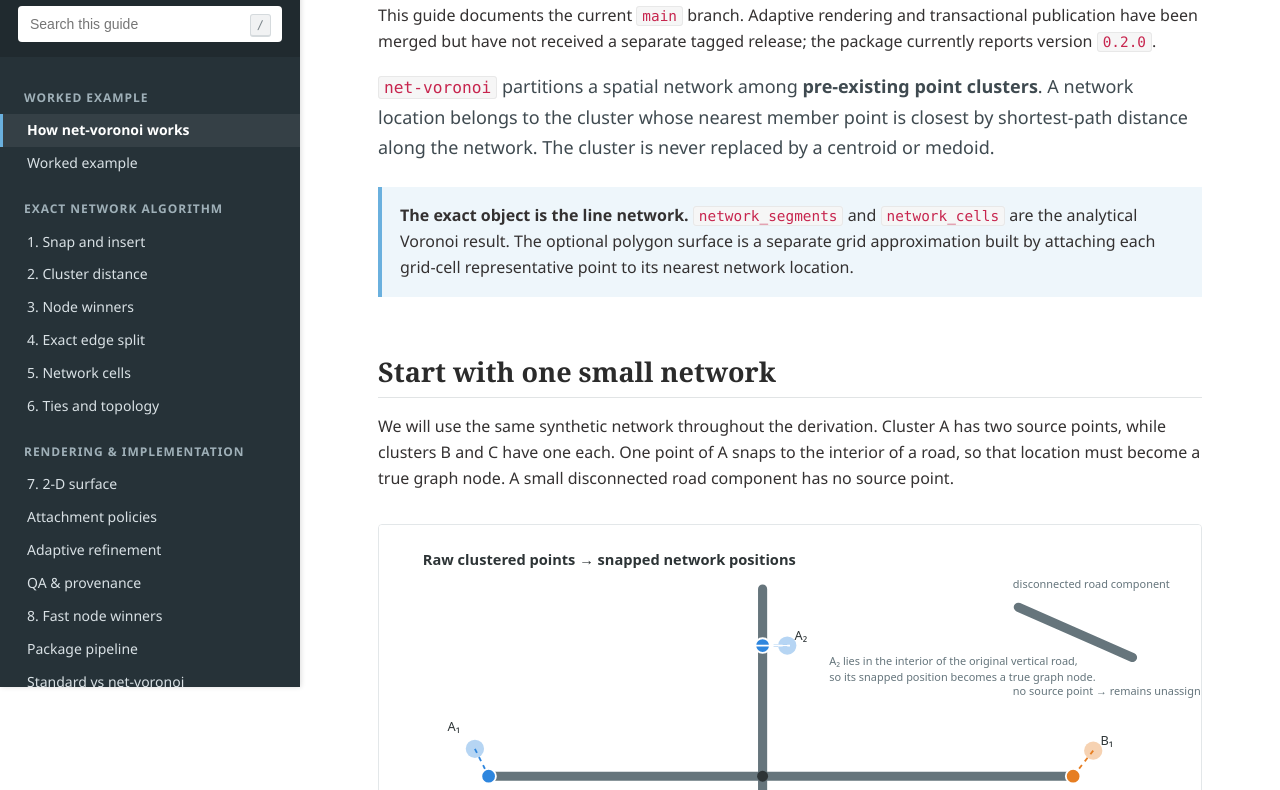
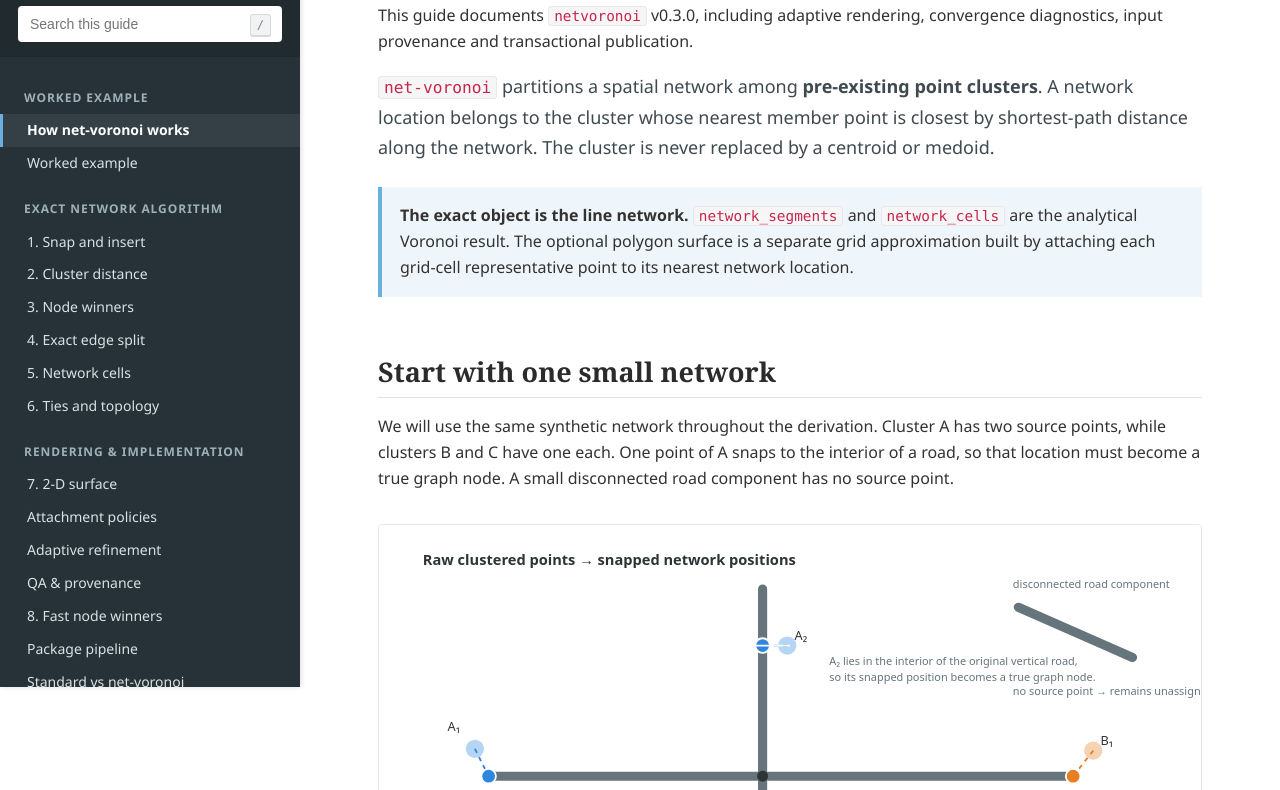
Before and after one commit to miraflor/net-voronoi, a plain HTML site: page docs/index.html in a window 1280 px wide. Shown: the part 113-903 px from the top of the page. Drawn offline with nearby package versions, Linux system fonts and the light colour scheme.

Commit message:
chore(release): Bump netvoronoi to v0.3.0

```diff
--- a/docs/index.html
+++ b/docs/index.html
@@ -64,7 +64,7 @@
     </nav>
 
     <div class="sidebar-footer">
-      <span>main (unreleased)</span>
+      <span>v0.3.0</span>
       <a href="https://github.com/miraflor/net-voronoi">View source</a>
     </div>
   </aside>
@@ -75,9 +75,8 @@
     <article class="doc-content" id="doc-content">
 
 <h1 id="how-net-voronoi-works">How <code>net-voronoi</code> works</h1>
-<p>This guide documents the current <code>main</code> branch. Adaptive rendering and transactional publication
-have been merged but have not received a separate tagged release; the package currently reports
-version <code>0.2.0</code>.</p>
+<p>This guide documents <code>netvoronoi</code> v0.3.0, including adaptive rendering,
+convergence diagnostics, input provenance and transactional publication.</p>
 
 <p class="lede"><code>net-voronoi</code> partitions a spatial network among <strong>pre-existing point clusters</strong>.
 A network location belongs to the cluster whose nearest member point is closest by shortest-path
@@ -386,8 +385,8 @@ A <code>converged</code> status does not certify completeness of all true planar
 
 <p>Every CLI GeoPackage includes a <code>netvoronoi_manifest</code> attribute table; CLI
 surface outputs also include <code>surface_territory_qa</code>. The manifest records
-software versions, a SHA-256 of the package source (the version stays 0.2.0 on
-<code>main</code>, so it cannot identify the code), input SHA-256 fingerprints, model settings,
+software versions, a SHA-256 of the package Python source (distinguishing source
+revisions beyond the version identifier), input SHA-256 fingerprints, model settings,
 and (for adaptive runs) the refinement attempts, convergence measurements and status.</p>
 
 <p>Outputs are staged and checked for SQLite integrity, layers, row counts, fields and CRS
```
Also changed, not shown: 4 other files.
